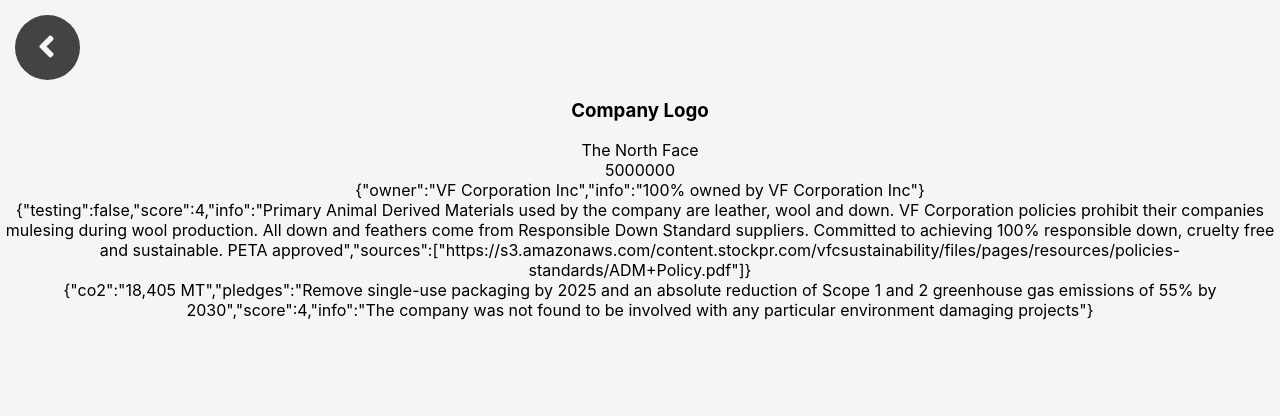
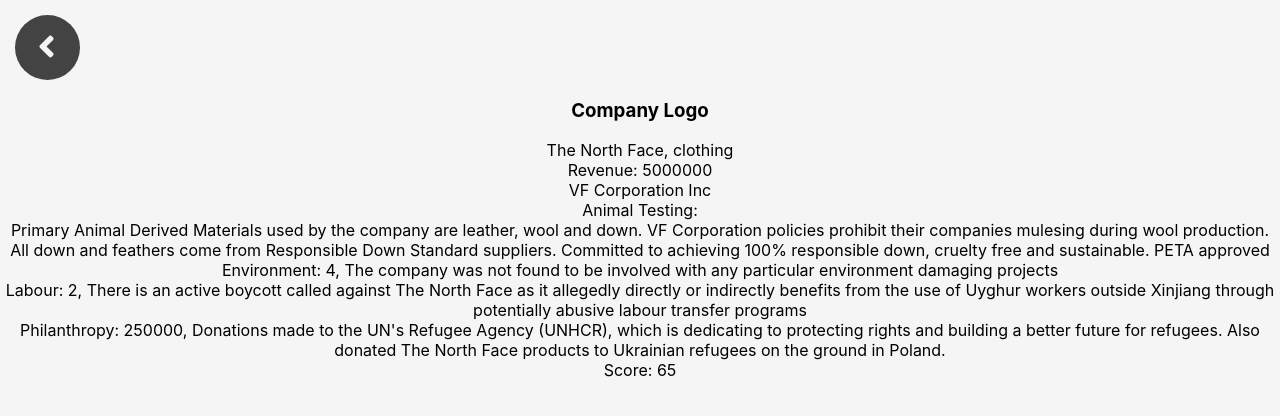
Before and after one commit to bowerscodes/ethical-brands-app, a React (Create React App) app: page /search-results in a window 1280 px wide. Shown: the top 416 px of the page. Built offline with nearby package versions, Linux system fonts and the light colour scheme.

Commit message:
Props for animals, environment, labour, philanthropy, score

```diff
--- a/src/components/InfoCard.js
+++ b/src/components/InfoCard.js
@@ -2,14 +2,42 @@
 import React from "react";
 
 const InfoCard = (props) => {
-  const { name, revenue, ownership, animals, environment } = props;
+  const {
+    name,
+    revenue,
+    ownership,
+    category,
+    anTesting,
+    anInfo,
+    envScore,
+    envInfo,
+    labScore,
+    labInfo,
+    philDonate,
+    philInfo,
+    totalScore,
+  } = props;
   return (
     <>
-      <div>{name}</div>
-      <div>{revenue}</div>
-      <div>{ownership}</div>
-      <div>{animals}</div>
-      <div>{environment}</div>
+      <div className="info-card_company">
+        <div>{`${name}, ${category}`}</div>
+        <div>Revenue: {revenue}</div>
+        <div>{ownership}</div>
+      </div>
+      <div className="info-card_animal">
+        <div>Animal Testing: {anTesting}</div>
+        <div>{anInfo}</div>
+      </div>
+      <div className="info-card_environment">
+        <div>Environment: {`${envScore}, ${envInfo}`}</div>
+      </div>
+      <div className="info-card_labour">
+        <div>Labour: {`${labScore}, ${labInfo}`}</div>
+      </div>
+      <div className="info-card_philathropy">
+        <div>Philanthropy: {`${philDonate}, ${philInfo}`}</div>
+      </div>
+      <div>Score: {totalScore}</div>
     </>
   );
 };
--- a/src/components/SearchResult.js
+++ b/src/components/SearchResult.js
@@ -15,13 +15,24 @@
       </Link>
       <div className="search-results_content">
         <h3>Company Logo</h3>
-        <InfoCard
-          name={brand.brands[0].name}
-          revenue={brand.brands[0].revenue}
-          ownership={JSON.stringify(brand.brands[0].ownership)}
-        />
-        <InfoCard animals={JSON.stringify(brand.brands[0].animals)} />
-        <InfoCard environment={JSON.stringify(brand.brands[0].environment)} />
+        {brand.brands.map((value) => (
+          <InfoCard
+            name={value.name}
+            category={value.category}
+            revenue={value.revenue}
+            ownership={value.ownership.owner}
+            anTesting={value.animals.testing} // Booleans in json may need to be string
+            anInfo={value.animals.info}
+            envScore={value.environment.score}
+            envInfo={value.environment.info}
+            labScore={value.labour.score}
+            labInfo={value.labour.info}
+            philDonate={value.philanthropy.donations}
+            philInfo={value.philanthropy.info}
+            // news={JSON.stringify(value.news)}
+            totalScore={value.totalScore}
+          />
+        ))}
       </div>
     </div>
   );
--- a/src/data/brands.json
+++ b/src/data/brands.json
@@ -54,61 +54,6 @@
       "https://www.thenorthface.co.uk/about-us/explore-fund.html"
     ],
     "category": "clothing"
-  },
-  {
-    "name": "The Coca-Cola Company",
-    "revenue": 5000000,
-    "ownership": {
-      "owner": "VF Corporation Inc",
-      "info": "100% owned by VF Corporation Inc"
-    },
-    "animals": {
-      "testing": false,
-      "score": 4,
-      "info": "Primary Animal Derived Materials used by the company are leather, wool and down. VF Corporation policies prohibit their companies mulesing during wool production. All down and feathers come from Responsible Down Standard suppliers. Committed to achieving 100% responsible down, cruelty free and sustainable. PETA approved",
-      "sources": [
-        "https://s3.amazonaws.com/content.stockpr.com/vfcsustainability/files/pages/resources/policies-standards/ADM+Policy.pdf"
-      ]
-    },
-    "environment": {
-      "co2": "18,405 MT",
-      "pledges": "Remove single-use packaging by 2025 and an absolute reduction of Scope 1 and 2 greenhouse gas emissions of 55% by 2030",
-      "score": 4,
-      "info": "The company was not found to be involved with any particular environment damaging projects"
-    },
-    "labour": {
-      "forcedLabour": true,
-      "score": 2,
-      "info": "There is an active boycott called against The North Face as it allegedly directly or indirectly benefits from the use of Uyghur workers outside Xinjiang through potentially abusive labour transfer programs"
-    },
-    "philanthropy": {
-      "donations": 250000,
-      "info": "Donations made to the UN's Refugee Agency (UNHCR), which is dedicating to protecting rights and building a better future for refugees. Also donated The North Face products to Ukrainian refugees on the ground in Poland."
-    },
-    "news": [
-      {
-        "headline": "Why The North Face challenged Strava users to get out and run",
-        "source": "https://www.thedrum.com/news/2022/06/20/why-the-north-face-challenged-strava-users-get-out-and-run"
-      },
-      {
-        "headline": "The North Face reveals this year's pride collection",
-        "source": "https://www.hungertv.com/editorial/the-north-face-reveals-this-years-pride-collection/"
-      },
-      {
-        "headline": "The North Face Joins Archive Resale Circular Initiative",
-        "source": "https://biomarketinsights.com/the-north-face-joins-archive-resale-circular-initiative/"
-      }
-    ],
-    "certificates": ["Bluesign System Partner", "Resbonsible Down Standard"],
-    "totalScore": 65,
-    "extraInfo": "N/A",
-    "sources": [
-      "https://s3.amazonaws.com/content.stockpr.com/vfcsustainability/files/pages/resources/policies-standards/ADM+Policy.pdf",
-      "https://www.saveuighur.org/these-brands-are-still-linked-to-uyghur-forced-labor-help-stop-them-now/",
-      "https://d1io3yog0oux5.cloudfront.net/vfc/files/documents/Sustainability/Resources/VF_FY2020_Made_for_Change_Report_FINAL.pdf",
-      "https://www.thenorthface.co.uk/about-us/explore-fund.html"
-    ],
-    "category": "clothing"
   }
 ]
 }
```
